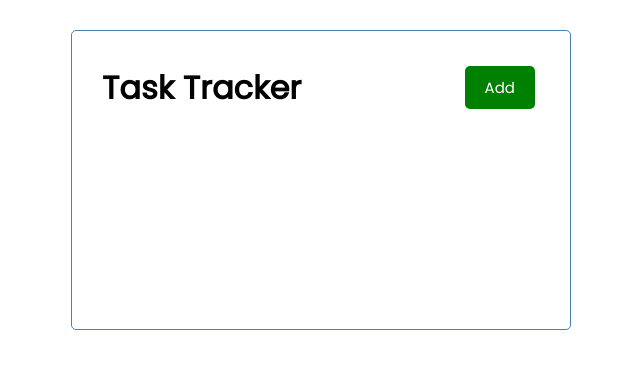
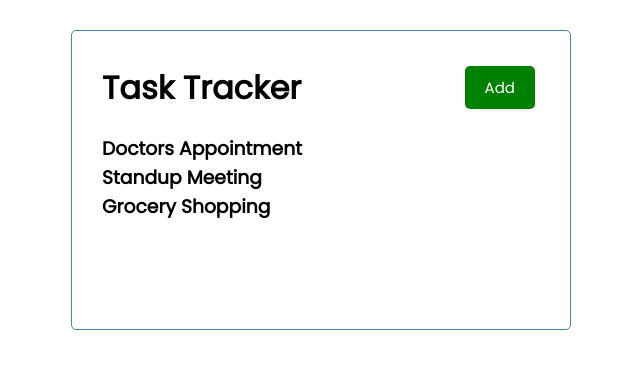
Before and after one commit to toktamm/task-tracker, a React (Create React App) app: page / in a window 1280 px wide. Shown: the top 368 px of the page, without its empty margins (319-959 px from the left). Built offline with nearby package versions, Linux system fonts and the light colour scheme.

Commit message:
update Tasks

```diff
--- a/src/App.js
+++ b/src/App.js
@@ -1,10 +1,12 @@
 import Header from "./components/Header";
+import Tasks from "./components/Tasks";
 
 function App() {
   return (
 
     <div className="container">
       <Header />
+      <Tasks />
     </div>
 
   );
--- a/src/components/Tasks.js
+++ b/src/components/Tasks.js
@@ -7,7 +7,7 @@ const tasks = [
   },
   {
     "id": 2,
-    "text": "Standup",
+    "text": "Standup Meeting",
     "day": "May 6th at 1:30pm",
     "reminder": true
   },
@@ -21,9 +21,11 @@ const tasks = [
 
 const Tasks = () => {
   return (
-    <div>
+    <>
 
-    </div>
+      {tasks.map((task) => (<h3>{task.text}</h3>))}
+
+    </>
   )
 }
 
```
